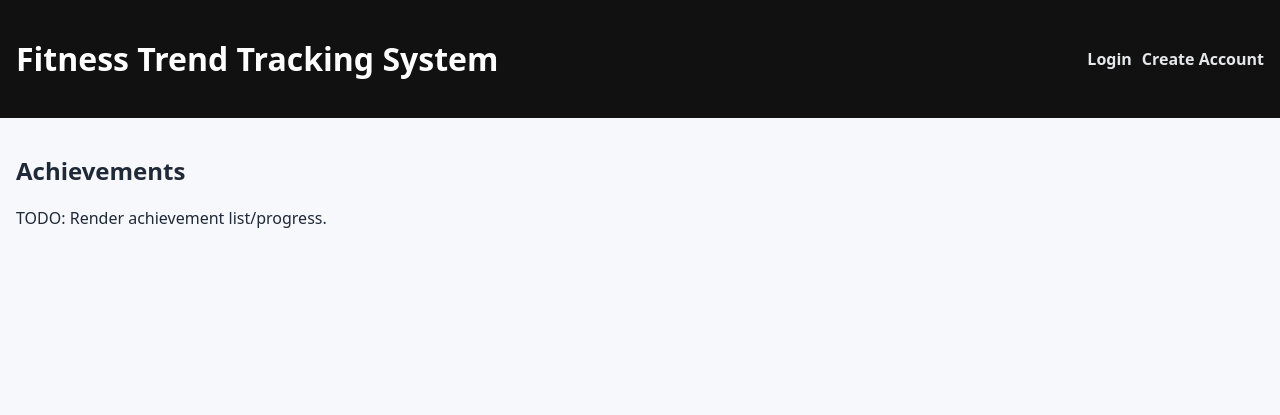
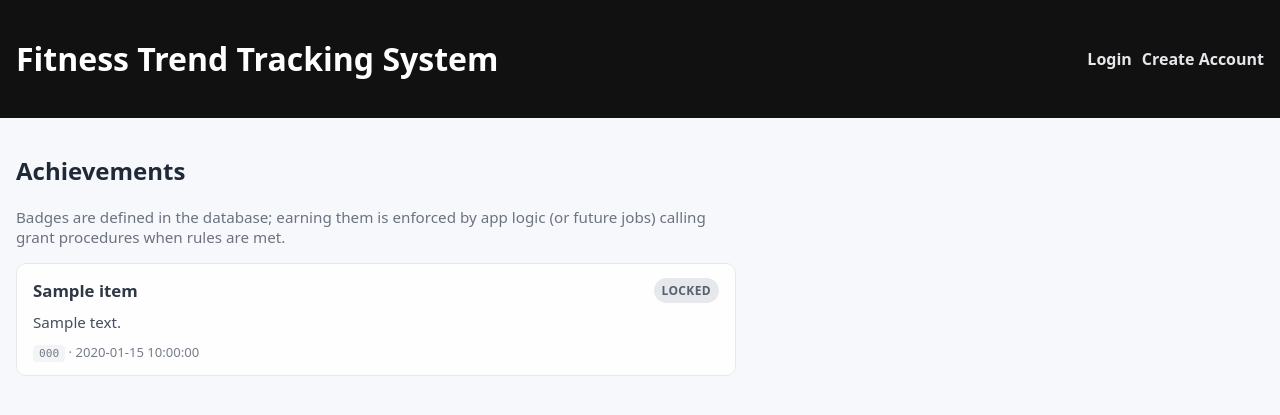
Before and after one commit to qsebso/Fitness-Health-Tracker, a FastAPI app: template app/templates/achievements.html in a window 1280 px wide. Shown: the top 415 px of the page. Run offline with FastAPI, Linux system fonts and the light colour scheme; the template is opened without the code that fills it: most values are stand-ins (such as "Sample title", 1, 10 or a date in 2020).

Commit message:
achievemnt work

```diff
--- a/app/main.py
+++ b/app/main.py
@@ -11,6 +11,7 @@ from starlette.staticfiles import StaticFiles
 from starlette.templating import Jinja2Templates
 
 from app.config import settings
+from app.routers.achievements import router as achievements_router
 from app.routers.auth import router as auth_router
 from app.routers.checkins import router as checkins_router
 
@@ -21,6 +22,7 @@ templates = Jinja2Templates(directory="app/templates")
 
 app.include_router(auth_router)
 app.include_router(checkins_router)
+app.include_router(achievements_router)
 
 
 @app.get("/")
--- a/app/static/styles.css
+++ b/app/static/styles.css
@@ -146,3 +146,94 @@ td {
 th {
   background: #f9fafb;
 }
+
+.muted {
+  color: #6b7280;
+  font-size: 0.95rem;
+  max-width: 720px;
+}
+
+.error-banner {
+  color: #b00020;
+  background: #fde7ec;
+  border: 1px solid #f8b9c4;
+  border-radius: 8px;
+  padding: 10px 12px;
+}
+
+.achievement-list {
+  list-style: none;
+  padding: 0;
+  margin: 16px 0 0;
+  display: grid;
+  gap: 12px;
+  max-width: 720px;
+}
+
+.achievement-card {
+  background: #fff;
+  border: 1px solid #e5e7eb;
+  border-radius: 10px;
+  padding: 14px 16px;
+}
+
+.achievement-earned {
+  border-color: #86efac;
+  background: #f0fdf4;
+}
+
+.achievement-locked {
+  opacity: 0.92;
+}
+
+.achievement-card-head {
+  display: flex;
+  align-items: center;
+  justify-content: space-between;
+  gap: 10px;
+  flex-wrap: wrap;
+}
+
+.achievement-title {
+  font-weight: 700;
+  font-size: 1.05rem;
+}
+
+.achievement-desc {
+  margin: 8px 0 0;
+  color: #374151;
+  font-size: 0.95rem;
+  line-height: 1.45;
+}
+
+.achievement-meta {
+  margin: 10px 0 0;
+  font-size: 0.82rem;
+  color: #6b7280;
+}
+
+.achievement-meta code {
+  font-size: 0.85em;
+  background: #f3f4f6;
+  padding: 2px 6px;
+  border-radius: 4px;
+}
+
+.badge {
+  font-size: 0.75rem;
+  font-weight: 700;
+  text-transform: uppercase;
+  letter-spacing: 0.03em;
+  padding: 4px 8px;
+  border-radius: 999px;
+}
+
+.badge-earned {
+  background: #22c55e;
+  color: #fff;
+}
+
+.badge-locked {
+  background: #e5e7eb;
+  color: #4b5563;
+}
--- a/app/templates/achievements.html
+++ b/app/templates/achievements.html
@@ -1,11 +1,36 @@
 <!--
 Used for: Achievements UI.
-Information inside: Placeholder UI for displaying achievements and progress.
+Information inside: Catalog rows with earned state (from user_achievements).
 -->
 
 {% extends "base.html" %}
 
 {% block content %}
   <h2>Achievements</h2>
-  <p>TODO: Render achievement list/progress.</p>
+  <p class="muted">Badges are defined in the database; earning them is enforced by app logic (or future jobs) calling grant procedures when rules are met.</p>
+
+  {% if error %}
+    <p class="error-banner" role="alert">{{ error }}</p>
+  {% endif %}
+
+  {% if items %}
+    <ul class="achievement-list">
+      {% for it in items %}
+        <li class="achievement-card {% if it.earned %}achievement-earned{% else %}achievement-locked{% endif %}">
+          <div class="achievement-card-head">
+            <span class="achievement-title">{{ it.title }}</span>
+            {% if it.earned %}
+              <span class="badge badge-earned">Earned</span>
+            {% else %}
+              <span class="badge badge-locked">Locked</span>
+            {% endif %}
+          </div>
+          <p class="achievement-desc">{{ it.description }}</p>
+          <p class="achievement-meta"><code>{{ it.code }}</code>{% if it.achieved_at %} · {{ it.achieved_at }}{% endif %}</p>
+        </li>
+      {% endfor %}
+    </ul>
+  {% elif not error %}
+    <p>No achievement definitions in the catalog yet.</p>
+  {% endif %}
 {% endblock %}
--- a/app/templates/base.html
+++ b/app/templates/base.html
@@ -19,6 +19,7 @@ Information inside: Jinja blocks (e.g., `content`) for child templates to fill i
           {% if request.session.get("user_id") %}
             <a href="/">Dashboard</a>
             <a href="/checkins">Check-ins</a>
+            <a href="/achievements">Achievements</a>
             <form method="post" action="/logout">
               <button class="btn btn-secondary" type="submit">Logout</button>
             </form>
```
Also changed, not shown: app/routers/achievements.py (+49 -2 lines), app/schemas/achievement.py (+50 -2 lines), app/services/achievement_service.py (+52 -2 lines).
